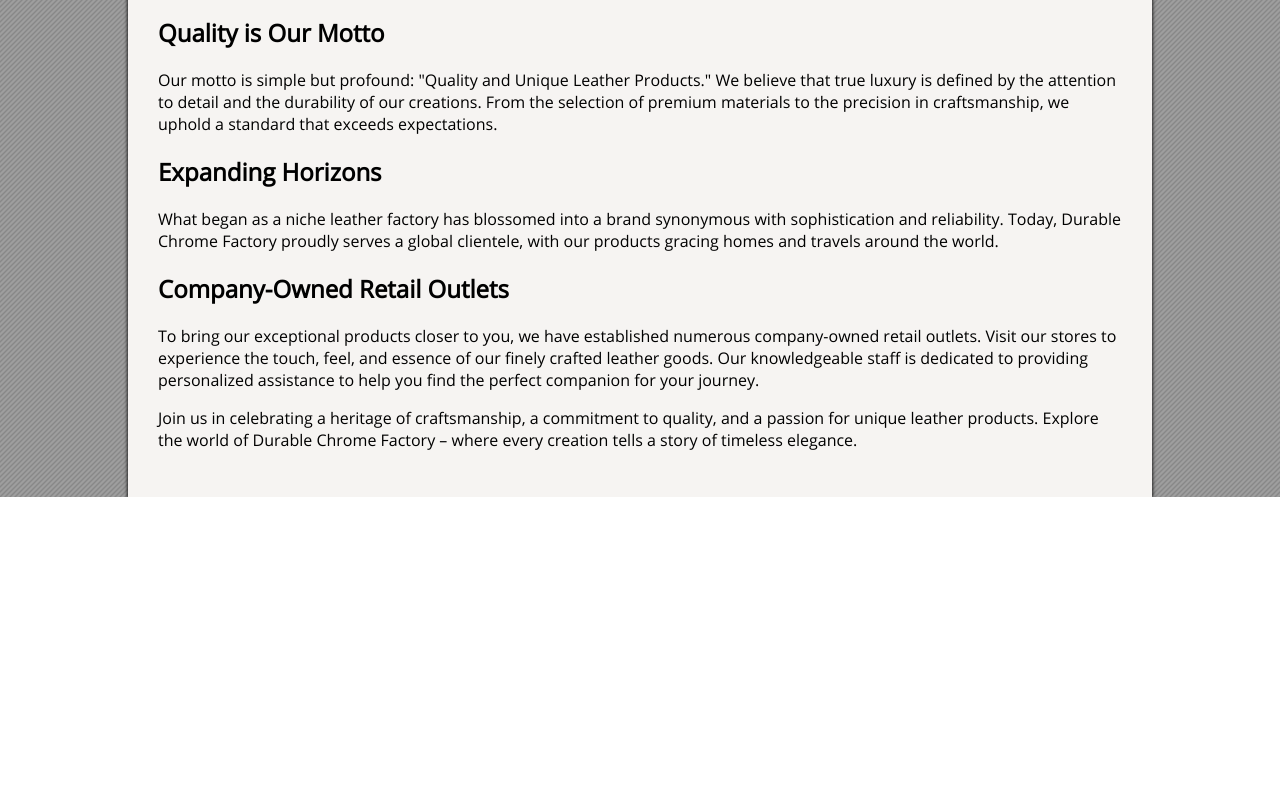
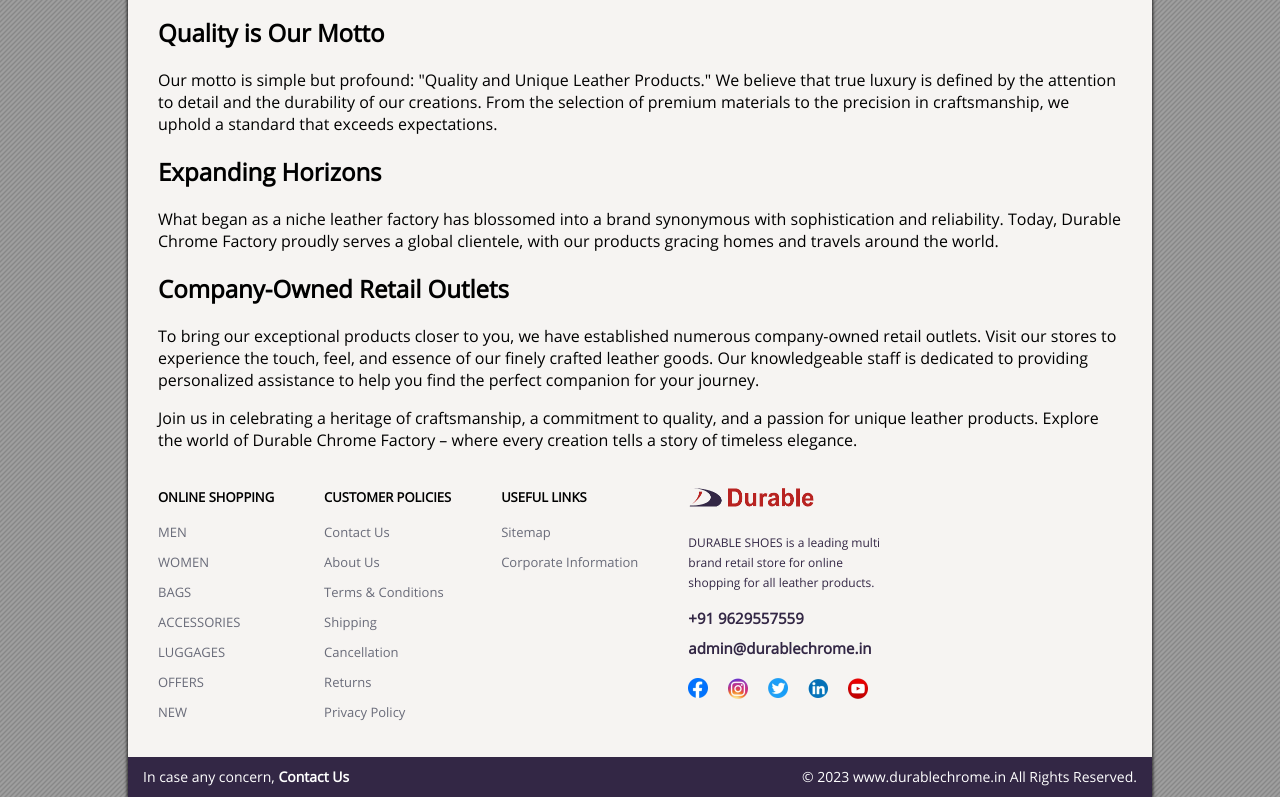
Before and after one commit to DurableChromeFactory/static-site, a plain HTML site: page aboutus.html in a window 1280 px wide. Shown: the part 537-1334 px from the top of the page. Before the commit the page ends 1034 px from the top, so only its background shows below. Drawn offline with Linux system fonts and the light colour scheme.

Commit message:
Update aboutus.html

```diff
--- a/aboutus.html
+++ b/aboutus.html
@@ -88,8 +88,94 @@
     <p>Join us in celebrating a heritage of craftsmanship, a commitment to quality, and a passion for
     unique leather products. Explore the world of Durable Chrome Factory – where every
     creation tells a story of timeless elegance.</p>
+        <div class="footer">
+                <div class="links-container">
+                    <div class="column">
+                        <ul>
+                            <li class="title">ONLINE SHOPPING</li>
+                            <li><a href="men.html">MEN</a></li>
+                            <li><a href="women.html">WOMEN</a></li>
+                            <li><a href="bags.html">BAGS</a></li>
+                            <li><a href="accessories.html">ACCESSORIES</a></li>
+                            <li><a href="luggages.html">LUGGAGES</a></li>
+                            <li><a href="offers.html">OFFERS</a></li>
+                            <li><a href="new.html">NEW</a></li>
+                        </ul>
+                    </div>
+                    <div class="column">
+                        <ul>
+                            <li class="title">CUSTOMER POLICIES</li>
+                            <li><a href="#">Contact Us</a></li>
+                            <li><a href="aboutus.html">About Us</a></li>
+                            <li><a href="#">Terms & Conditions</a></li>
+                            <li><a href="#">Shipping</a></li>
+                            <li><a href="#">Cancellation</a></li>
+                            <li><a href="#">Returns</a></li>
+                            <li><a href="#">Privacy Policy</a></li>
+                        </ul>
+                    </div>
+                    <div class="column">
+                        <ul>
+                            <li class="title">USEFUL LINKS</li>
+                            <li><a href="#">Sitemap</a></li>
+                            <li><a href="#">Corporate Information</a></li>
+                        </ul>
+                    </div>
+                    <div class="column-w">
+                        <div class="logo-2">
+                            <img src="images/logo.png" alt="logo" />
+                        </div>
+                        <div class="info">
+                            DURABLE SHOES is a leading multi brand retail store for online shopping for all leather products.
+                        </div>
+                        <div class="info2">
+                            +91 9629557559
+                        </div>
+                        <div class="info2">
+                            admin@durablechrome.in
+                        </div>
+                        <div class="info2">
+                            <ul class="social-media">
+                                <li>
+                                    <a href="#">
+                                        <img src="images/fb-logo.png"/>
+                                    </a>
+                                </li>
+                                <li>
+                                    <a href="#">
+                                        <img src="images/insta-logo.png"/>
+                                    </a>
+                                </li>
+                                <li>
+                                    <a href="#">
+                                        <img src="images/tw-logo.png"/>
+                                    </a>
+                                </li>
+                                <li>
+                                    <a href="#">
+                                        <img src="images/in-logo.png"/>
+                                    </a>
+                                </li>
+                                <li>
+                                    <a href="#">
+                                        <img src="images/yt-logo.png"/>
+                                    </a>
+                                </li>
+                            </ul>
+                        </div>
+                    </div>
+                </div>
+            </div>
+        </div>
+        <div class="bottom">
+            <div class="left">
+                In case any concern, <a href="aboutus.html">Contact Us</a>
+            </div>
+            <div class="right">
+                &copy; 2023 www.durablechrome.in All Rights Reserved.
+            </div>
         </div>
     </div>
+</body>
 
-</body>
 </html>
```
